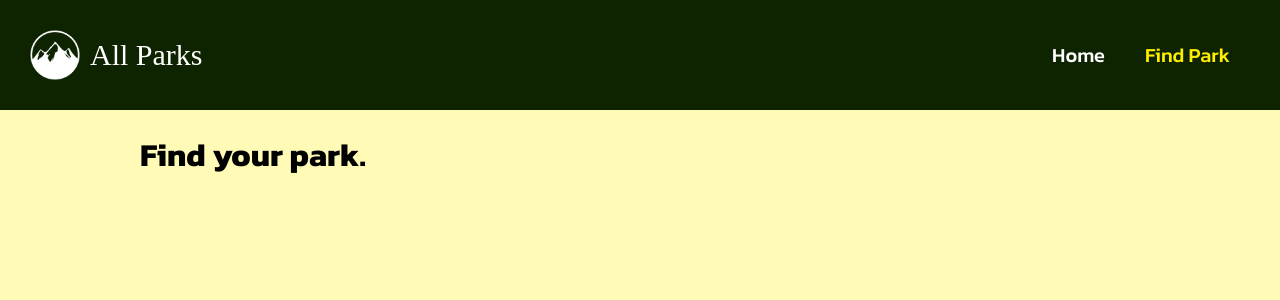
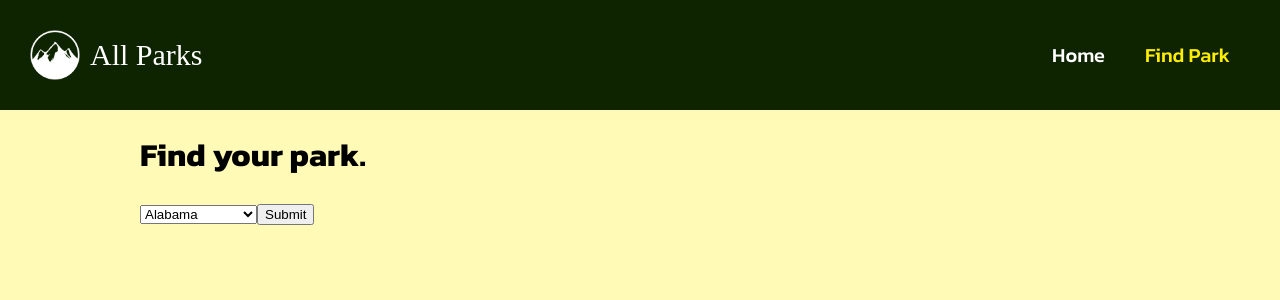
Before and after one commit to bjwalters93/national-parks-app, a React (Create React App) app: page /find_park in a window 1280 px wide. Shown: the top 300 px of the page. Built offline with nearby package versions, Linux system fonts and the light colour scheme; a web font is replaced by a local one.

Commit message:
setting up data

```diff
--- a/src/routes/FindPark.tsx
+++ b/src/routes/FindPark.tsx
@@ -1,10 +1,13 @@
 import React from "react";
+import { Form } from "react-router-dom";
 import "./FindPark.css";
+import { stateCodes } from "../utilityData";
 
 async function getPark(url: string) {
   const response = await fetch(url);
   const parkData = await response.json();
   console.log("parkData:", parkData);
+  return parkData;
 }
 
 // getPark(
@@ -15,6 +18,16 @@ function FindPark() {
   return (
     <div className="FindPark">
       <h1>Find your park.</h1>
+      <Form method="get" action="/find_park">
+        <select id="states" name="states">
+          {stateCodes.map((state, index) => (
+            <option key={index} value={state.code}>
+              {state.name}
+            </option>
+          ))}
+        </select>
+        <button type="submit">Submit</button>
+      </Form>
     </div>
   );
 }
```
